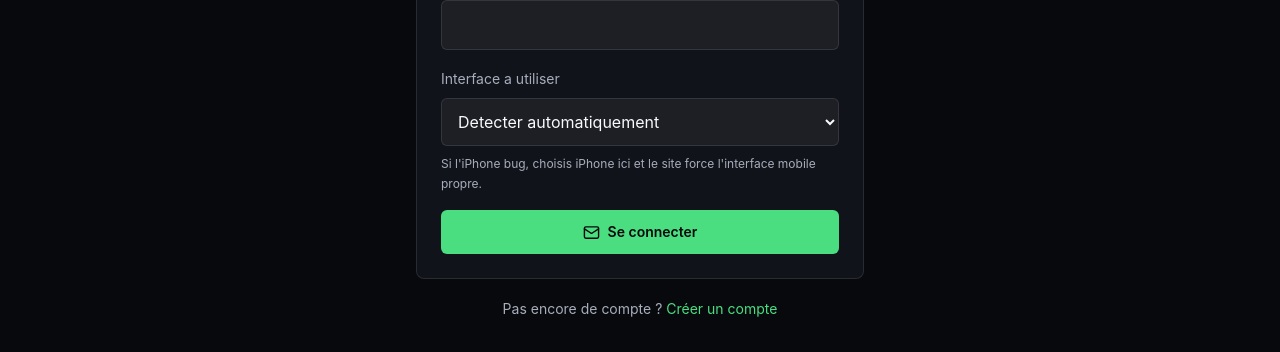
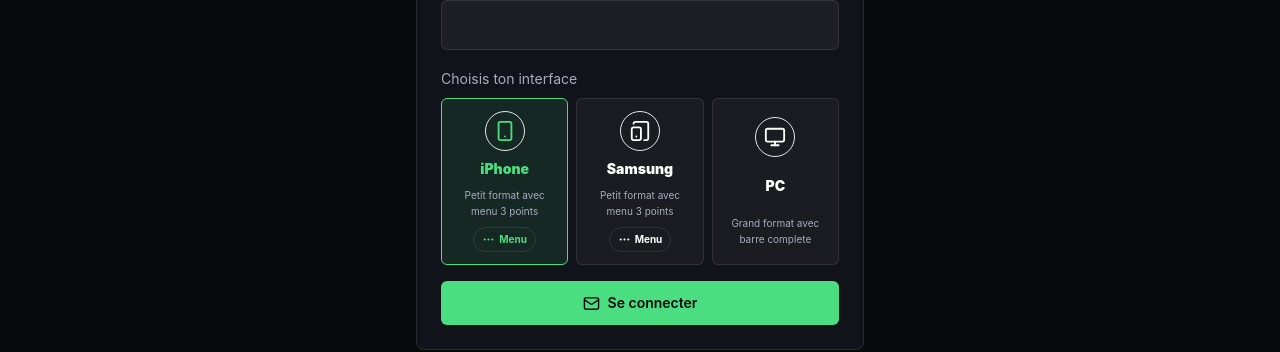
Before and after one commit to jayko132213/Resellscore, a Next.js app: page /login in a window 1280 px wide. Shown: the part 492-844 px from the top of the page. Built offline with nearby package versions, Linux system fonts and the light colour scheme; no server answers.

Commit message:
Show platform cards on auth

```diff
--- a/components/auth-form.tsx
+++ b/components/auth-form.tsx
@@ -1,13 +1,24 @@
 "use client";
 
-import { type FormEvent, useEffect, useState } from "react";
+import { type FormEvent, type ReactNode, useEffect, useState } from "react";
 import { useRouter } from "next/navigation";
-import { Mail } from "lucide-react";
+import { Mail, Monitor, MoreHorizontal, Smartphone, TabletSmartphone } from "lucide-react";
 import { createSupabaseBrowserClient } from "@/lib/supabase/browser";
 import { Button } from "./ui/button";
 
 type DeviceChoice = "auto" | "iphone" | "samsung" | "pc";
 type DeviceType = "iphone" | "samsung" | "android" | "pc";
+
+const deviceOptions: {
+  value: Exclude<DeviceChoice, "auto">;
+  label: string;
+  detail: string;
+  icon: ReactNode;
+}[] = [
+  { value: "iphone", label: "iPhone", detail: "Petit format avec menu 3 points", icon: <Smartphone size={22} /> },
+  { value: "samsung", label: "Samsung", detail: "Petit format avec menu 3 points", icon: <TabletSmartphone size={22} /> },
+  { value: "pc", label: "PC", detail: "Grand format avec barre complete", icon: <Monitor size={22} /> }
+];
 
 function isDemoMode() {
   const url = process.env.NEXT_PUBLIC_SUPABASE_URL || "";
@@ -91,13 +102,15 @@
   const [error, setError] = useState("");
   const [loading, setLoading] = useState(false);
   const [callbackError, setCallbackError] = useState(false);
-  const [deviceChoice, setDeviceChoice] = useState<DeviceChoice>("auto");
+  const [deviceChoice, setDeviceChoice] = useState<DeviceChoice>("iphone");
 
   useEffect(() => {
     setCallbackError(new URLSearchParams(window.location.search).has("error"));
     const stored = localStorage.getItem("resellscore_device_choice");
-    if (stored === "auto" || stored === "iphone" || stored === "samsung" || stored === "pc") {
+    if (stored === "iphone" || stored === "samsung" || stored === "pc") {
       setDeviceChoice(stored);
+    } else if (stored === "auto") {
+      setDeviceChoice(resolveDevice("auto").type === "pc" ? "pc" : "iphone");
     }
   }, []);
 
@@ -261,25 +274,38 @@
           <input name="password" type="password" required minLength={8} className="mt-2 w-full rounded-md border border-white/10 bg-white/5 px-3 py-3 outline-none focus:border-accent" />
         </div>
         <div>
-          <label className="text-sm text-muted">Interface a utiliser</label>
-          <select
-            name="device"
-            value={deviceChoice}
-            onChange={(event) => {
-              const value = event.target.value as DeviceChoice;
-              setDeviceChoice(value);
-              saveDeviceChoice(value);
-            }}
-            className="mt-2 w-full rounded-md border border-white/10 bg-white/5 px-3 py-3 outline-none focus:border-accent"
-          >
-            <option value="auto" className="bg-ink">Detecter automatiquement</option>
-            <option value="iphone" className="bg-ink">iPhone</option>
-            <option value="samsung" className="bg-ink">Samsung</option>
-            <option value="pc" className="bg-ink">PC</option>
-          </select>
-          <p className="mt-2 text-xs leading-5 text-muted">
-            Si l'iPhone bug, choisis iPhone ici et le site force l'interface mobile propre.
-          </p>
+          <label className="text-sm text-muted">Choisis ton interface</label>
+          <input type="hidden" name="device" value={deviceChoice} />
+          <div className="mt-2 grid grid-cols-3 gap-2">
+            {deviceOptions.map((option) => {
+              const active = deviceChoice === option.value;
+              return (
+                <button
+                  key={option.value}
+                  type="button"
+                  onClick={() => {
+                    setDeviceChoice(option.value);
+                    saveDeviceChoice(option.value);
+                  }}
+                  className={`grid min-h-28 place-items-center gap-2 rounded-md border p-3 text-center transition ${
+                    active ? "border-accent bg-accent/10 text-accent" : "border-white/10 bg-white/[0.04] text-white hover:border-white/25"
+                  }`}
+                >
+                  <span className="grid h-10 w-10 place-items-center rounded-full border border-current/30">
+                    {option.icon}
+                  </span>
+                  <span className="text-sm font-black">{option.label}</span>
+                  <span className="text-[10px] leading-4 text-muted">{option.detail}</span>
+                  {option.value !== "pc" && (
+                    <span className="inline-flex items-center gap-1 rounded-full border border-white/10 px-2 py-1 text-[10px] font-bold">
+                      <MoreHorizontal size={13} />
+                      Menu
+                    </span>
+                  )}
+                </button>
+              );
+            })}
+          </div>
         </div>
         {error && <p className="rounded-md bg-rose-500/10 p-3 text-sm text-rose-200">{error}</p>}
         <Button disabled={loading} className="gap-2">
```
